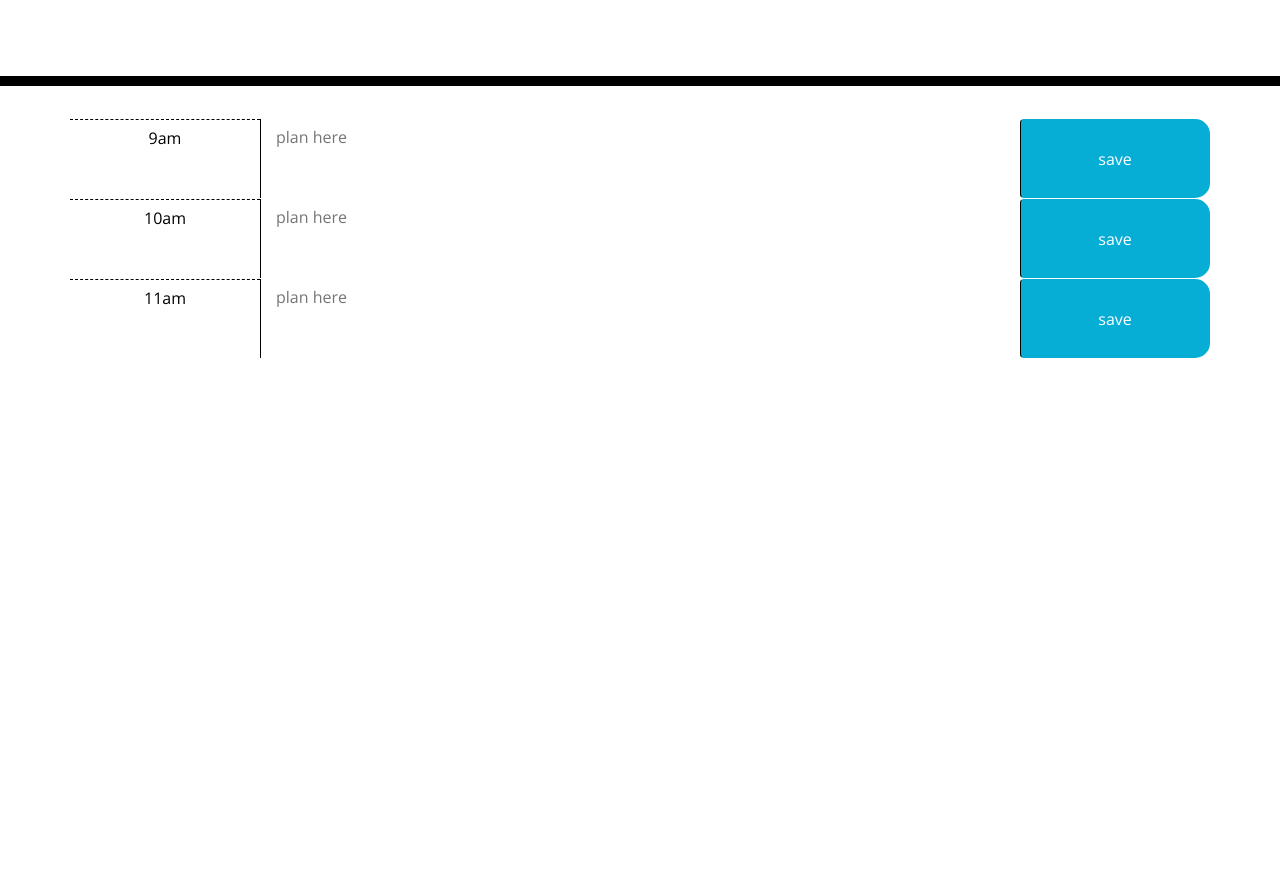
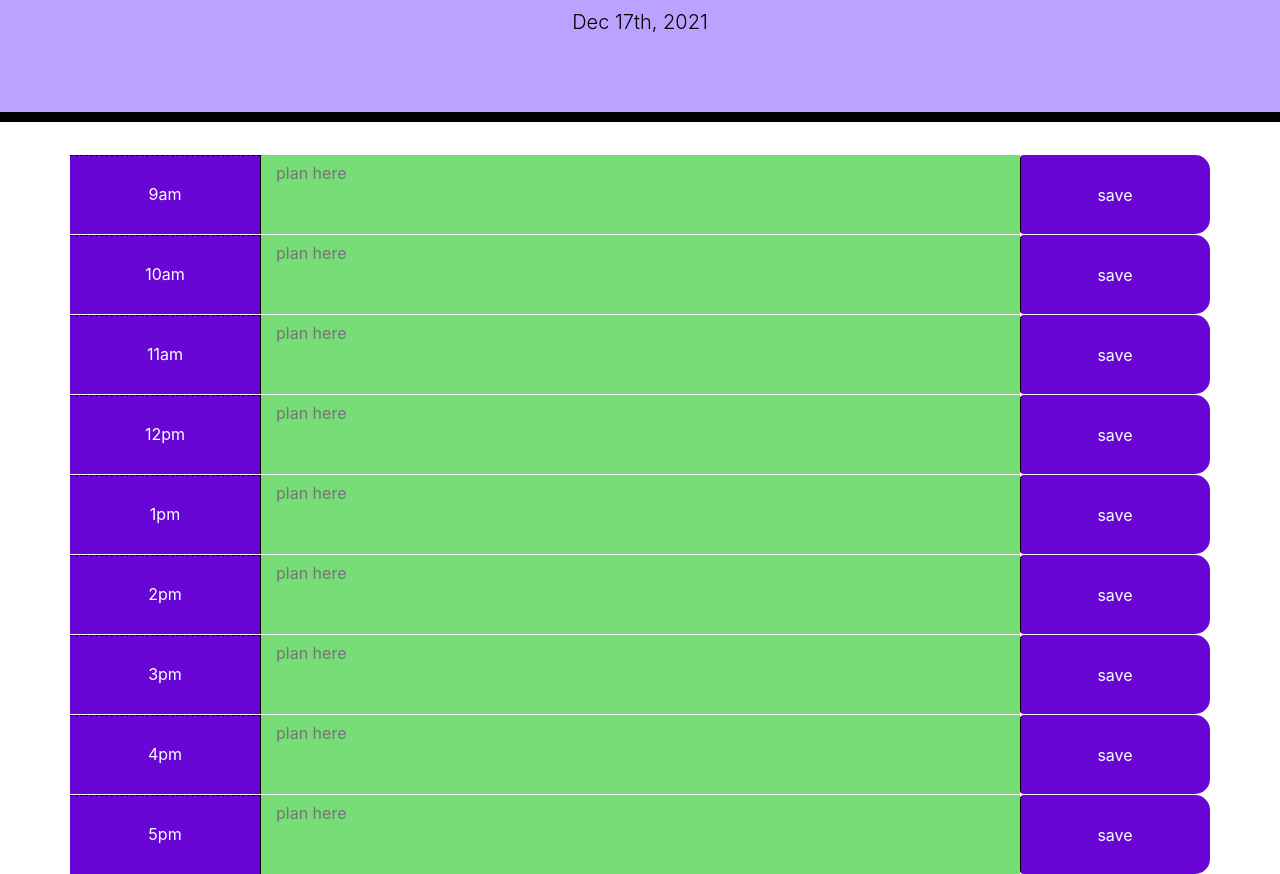
Before and after one commit to kheeb/dayPlanner, a plain HTML site: page index.html in a window 1280 px wide. Shown: the part 182-1056 px from the top of the page. Before the commit the page ends 800 px from the top, so only its background shows below. Drawn offline with nearby package versions, Linux system fonts and the light colour scheme.

Commit message:
set time and color coding, changed color schemes, updated fonts, added additional timeblock rows, and updated README

```diff
--- a/assets/css/style.css
+++ b/assets/css/style.css
@@ -1,5 +1,5 @@
 body {
-    font-family: 'Open Sans', sans-serif;
+    font-family: -apple-system, BlinkMacSystemFont, 'Segoe UI', Roboto, Oxygen, Ubuntu, Cantarell, 'Open Sans', 'Helvetica Neue', sans-serif sans-serif;
     font-size: 16px;
     line-height: 1;
   }
@@ -20,6 +20,7 @@ body {
     color: black;
     border-radius: 0;
     border-bottom: 10px solid black;
+    background-color: rgb(187, 162, 255);
   }
 
   .description {
@@ -38,10 +39,10 @@ body {
   }
 
   .hour {
-    background-color: #ffffff;
-    padding-top: 10px;
-    color: #000000;
+    padding-top: 30px;
+    color: white;
     border-top: 1px dashed #000000;
+    background-color: #6706d5;
   }
 
   .past {
@@ -63,7 +64,7 @@ body {
     border-left: 1px solid black;
     border-top-right-radius: 15px;
     border-bottom-right-radius: 15px;
-    background-color: #06aed5;
+    background-color: #6706d5;
     color: white;
   }
 
--- a/assets/js/script.js
+++ b/assets/js/script.js
@@ -1,5 +1,4 @@
-console.log("Hello World")
-
+//  store value from text area to local storage
 $(".saveBtn").on("click" , function(){
     var text = $(this).siblings("textarea").val()
     console.log(text)
@@ -7,6 +6,40 @@ $(".saveBtn").on("click" , function(){
     localStorage.setItem(time, text)
 })
 
+// get item from storage to page after refreshing
+$("#8").val(localStorage.getItem(8))
 $("#9").val(localStorage.getItem(9))
 $("#10").val(localStorage.getItem(10))
 $("#11").val(localStorage.getItem(11))
+$("#12").val(localStorage.getItem(12))
+$("#13").val(localStorage.getItem(13))
+$("#14").val(localStorage.getItem(14))
+$("#15").val(localStorage.getItem(15))
+$("#16").val(localStorage.getItem(16))
+$("#17").val(localStorage.getItem(17))
+
+// set currentDay
+var today = moment().format("MMM Do, YYYY");
+$("#currentDay").text(today);
+
+// set the time by hour
+var now = moment().hour();
+console.log(now);
+
+// create a variable for HTML textarea tag
+var textArea = $("textarea");
+console.log(textArea);
+
+// sync timeblocks by hour
+for (var i=0; i < textArea.length; i++) {
+    console.log(textArea[i]);
+    console.log($(textArea[i]).attr("id"));
+    var timeBlockHour = $(textArea[i]).attr("id");
+    if (timeBlockHour === now) {
+        $(textArea[i]).addClass("present");
+    } else if (timeBlockHour < now) {
+        $(textArea[i]).addClass("past");
+    } else {
+        $(textArea[i]).addClass("future")
+    }
+}
--- a/index.html
+++ b/index.html
@@ -25,7 +25,7 @@
   <body>
     <header class="jumbotron">
       <h1 class="display-3">Work Day Scheduler</h1>
-      <p class="lead">A simple calendar app for scheduling your work day</p>
+      <p class="lead">A simple calendar app for scheduling your work day.</p>
       <p id="currentDay" class="lead"></p>
     </header>
     <div class="container">
@@ -44,6 +44,36 @@
         <textarea id="11" class="col-md-8" placeholder="plan here"></textarea>
         <button class="btn saveBtn col-md-2">save</button>
     </div>
+    <div class ="row time-block">
+        <div class="hour col-md-2">12pm</div>
+        <textarea id="12" class="col-md-8" placeholder="plan here"></textarea>
+        <button class="btn saveBtn col-md-2">save</button>
+    </div>
+    <div class ="row time-block">
+        <div class="hour col-md-2">1pm</div>
+        <textarea id="13" class="col-md-8" placeholder="plan here"></textarea>
+        <button class="btn saveBtn col-md-2">save</button>
+    </div>
+    <div class ="row time-block">
+        <div class="hour col-md-2">2pm</div>
+        <textarea id="14" class="col-md-8" placeholder="plan here"></textarea>
+        <button class="btn saveBtn col-md-2">save</button>
+    </div>
+    <div class ="row time-block">
+        <div class="hour col-md-2">3pm</div>
+        <textarea id="15" class="col-md-8" placeholder="plan here"></textarea>
+        <button class="btn saveBtn col-md-2">save</button>
+    </div>
+    <div class ="row time-block">
+        <div class="hour col-md-2">4pm</div>
+        <textarea id="16" class="col-md-8" placeholder="plan here"></textarea>
+        <button class="btn saveBtn col-md-2">save</button>
+    </div>
+    <div class ="row time-block">
+        <div class="hour col-md-2">5pm</div>
+        <textarea id="17" class="col-md-8" placeholder="plan here"></textarea>
+        <button class="btn saveBtn col-md-2">save</button>
+    </div>
 
     </div>
 
```
Also changed, not shown: 1 other file.
